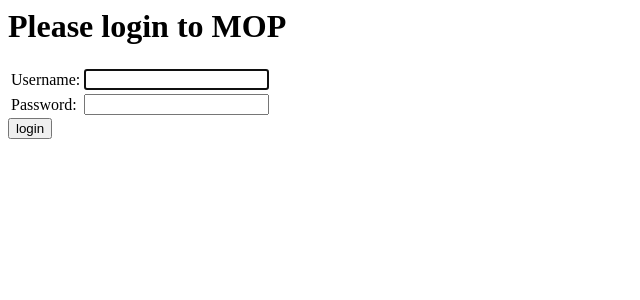
After one commit to bachour/deptx, a Django app: page /mop/login/ in a window 1280 px wide. The commit adds this page. Shown: the top 300 px of the page, without its empty margins (0-640 px from the left). Run offline with Django 3.2, Linux system fonts and the light colour scheme; parts of the project's set-up code (start-up, migrations or seed data) failed here and were passed over.

Commit message:
reworked user classes a bit added decorator to make sure only the right ones can access mop/cron

```diff
--- a/deptx/cron/urls.py
+++ b/deptx/cron/urls.py
@@ -3,6 +3,6 @@ from django.conf.urls import patterns, url
 from cron import views
 
 urlpatterns = patterns('',
-    url(r'^$', views.index, name='index'),
-    url(r'login/', views.login, name='login'),
+    url(r'^$', views.index, name='cron_index'),
+    url(r'login/', views.login, name='cron_login'),
 )
--- a/deptx/deptx/urls.py
+++ b/deptx/deptx/urls.py
@@ -17,5 +17,5 @@ urlpatterns = patterns('',
 
     url(r'^testGround/', include('testGround.urls')),
     url(r'^cron/', include('cron.urls')),
-
+    url(r'^mop/', include('mop.urls')),
 )
--- /dev/null
+++ b/deptx/mop/templates/mop/login.html
@@ -0,0 +1,22 @@
+<h1>Please login to MOP</h1>
+
+{% if form.errors %}
+	<p>Your username and password didn't match. Please try again.</p>
+{% endif %}
+
+<form method="post" action="{% url 'mop_login' %}">
+	{% csrf_token %}
+	<table>
+		<tr>
+		    <td>{{ form.username.label_tag }}</td>
+		    <td>{{ form.username }}</td>
+		</tr>
+		<tr>
+		    <td>{{ form.password.label_tag }}</td>
+		    <td>{{ form.password }}</td>
+		</tr>
+		</table>
+
+	<input type="submit" value="login" />
+	<input type="hidden" name="next" value="{{ next }}" />
+</form>
--- /dev/null
+++ b/deptx/mop/urls.py
@@ -0,0 +1,8 @@
+from django.conf.urls import patterns, url
+
+from mop import views
+
+urlpatterns = patterns('',
+    url(r'^$', views.index, name='mop_index'),
+    url(r'login/', views.login, name='mop_login'),
+)
--- a/deptx/mop/views.py
+++ b/deptx/mop/views.py
@@ -1 +1,61 @@
-# Create your views here.
+from django.shortcuts import render, render_to_response
+
+from django.http import HttpResponseRedirect
+from django.core.urlresolvers import reverse
+
+from django.template import RequestContext
+from django.contrib import auth
+from django.contrib.auth.decorators import login_required, user_passes_test
+from django.contrib.auth import authenticate, login
+from django.contrib.auth.forms import AuthenticationForm
+from django.core.context_processors import csrf
+from django.views.decorators.csrf import csrf_protect
+
+from players.models import Player, Mop
+from django.contrib.auth.models import User
+
+def isMop(user):
+    if user:
+        for mop in Mop.objects.filter(user=user):
+            if mop.active:
+                return True
+    return False
+
+def custom_proc(request):
+    "A context processor that provides 'app', 'user' and 'ip_address'."
+    return {
+        'app': 'usermanagement',
+        'user': request.user,
+        'ip_address': request.META['REMOTE_ADDR'],
+    }
+
+@login_required(login_url='mop_login')
+@user_passes_test(isMop, login_url='mop_login')
+def index(request):
+    activeMops = Mop.objects.filter(active=True)
+    inactiveMops = Mop.objects.filter(active=False)
+    context = {'activeMops': activeMops, 'inactiveMops': inactiveMops, 'user': request.user}
+    return render(request, 'mop/index.html', context)
+
+def login(request):
+    if request.method == 'POST':
+        form = AuthenticationForm(data=request.POST)
+
+        username = request.POST.get('username', '')
+        password = request.POST.get('password', '')
+        user = auth.authenticate(username=username, password=password)
+
+        # this is used to check if the user is a cron user or a mop user
+        # (also in if-clause
+        # TODO: at the moment there is no proper error message when trying to login with a non-cron account
+        # TODO: Code is almost identical to CRON-code
+        if user is not None and user.is_active and isMop(user):
+            auth.login(request, user)
+            return HttpResponseRedirect(reverse('mop_index'))
+
+        else:
+            return render_to_response('mop/login.html', {'form' : form,}, context_instance=RequestContext(request, processors=[custom_proc]))
+
+    else:
+        form =  AuthenticationForm()
+        return render_to_response('mop/login.html', {'form' : form,}, context_instance=RequestContext(request, processors=[custom_proc]))
--- a/deptx/players/admin.py
+++ b/deptx/players/admin.py
@@ -1,4 +1,6 @@
 from django.contrib import admin
-from players.models import Player
+from players.models import Player, Cron, Mop
 
 admin.site.register(Player)
+admin.site.register(Cron)
+admin.site.register(Mop)
```
Also changed, not shown: deptx/cron/templates/cron/index.html (+4 -3 lines), deptx/cron/views.py (+14 -11 lines), deptx/mop/templates/mop/index.html (added, +13 -0 lines), deptx/players/models.py (+25 -8 lines), deptx/deptx/sqlite.db, 1 other file.
